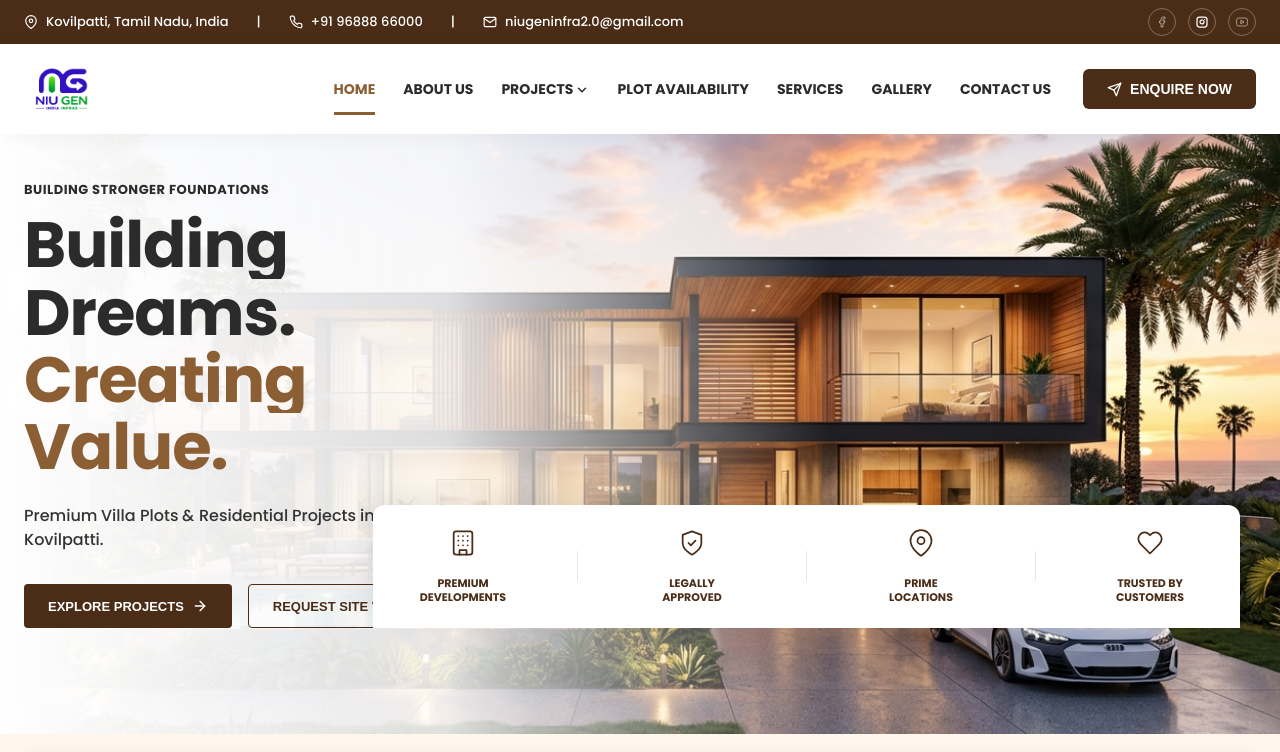
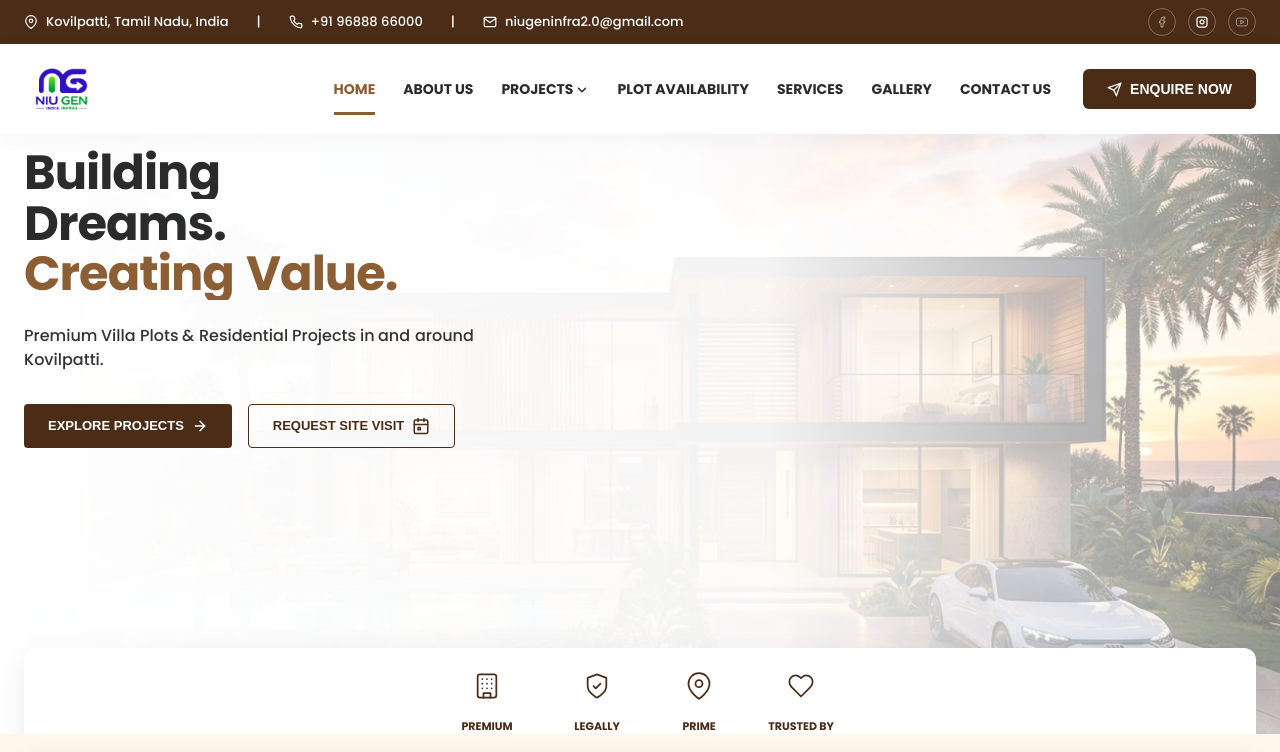
Before and after one commit to saravana716/Niugen-india, a React (Vite) app: page / in a window 1280 px wide. Shown: the top 752 px of the page. Built offline with nearby package versions, Linux system fonts and the light colour scheme.

Commit message:
animations added

```diff
--- a/src/components/Hero.css
+++ b/src/components/Hero.css
@@ -63,6 +63,8 @@
 .hero-buttons {
   display: flex;
   gap: 16px;
+  position: relative;
+  z-index: 10;
 }
 
 .hero-btn-primary {
@@ -103,11 +105,12 @@
 .hero-stats {
   position: absolute;
   bottom: 0;
-  right: 40px;
+  right: 0;
+  bottom: -80px;
   /* Aligned perfectly with content edge (accounting for container padding) */
   background: white;
   padding: 24px 40px;
-  border-radius: 12px 12px 0 0;
+  border-radius: 12px 12px;
   display: flex;
   align-items: center;
   gap: 32px;
@@ -119,7 +122,7 @@
   flex-direction: column;
   align-items: center;
   text-align: center;
-  min-width: 100px;
+  min-width: 70px;
 }
 
 .stat-icon-wrapper {
@@ -140,7 +143,7 @@
 }
 
 /* Tablet & Mobile Responsiveness */
-@media (max-width: 1024px) {
+@media (max-width: 1400px) {
   .hero-banner {
     height: auto;
     min-height: 600px;
@@ -189,7 +192,8 @@
     min-height: 650px;
     padding-top: 20px;
     padding-bottom: 20px;
-    background-position: bottom center; /* Align background to bottom */
+    background-position: bottom center;
+    /* Align background to bottom */
     background-size: cover;
   }
 
@@ -199,7 +203,8 @@
 
   .hero-content {
     margin-top: 20px;
-    margin-bottom: 240px; /* Space for the background image to show */
+    margin-bottom: 240px;
+    /* Space for the background image to show */
     text-align: left;
     display: flex;
     flex-direction: column;
@@ -226,7 +231,8 @@
   }
 
   .hero-btn-outline {
-    display: none; /* Hide secondary button on mobile to match design */
+    display: none;
+    /* Hide secondary button on mobile to match design */
   }
 
   .hero-btn-primary {
--- a/src/index.css
+++ b/src/index.css
@@ -54,9 +54,15 @@ body {
   line-height: 1.5;
   -webkit-font-smoothing: antialiased;
   -moz-osx-font-smoothing: grayscale;
+  overflow-x: hidden;
 }
 
-h1, h2, h3, h4, h5, h6 {
+h1,
+h2,
+h3,
+h4,
+h5,
+h6 {
   color: var(--color-primary);
   font-weight: 700;
   line-height: 1.2;
```
